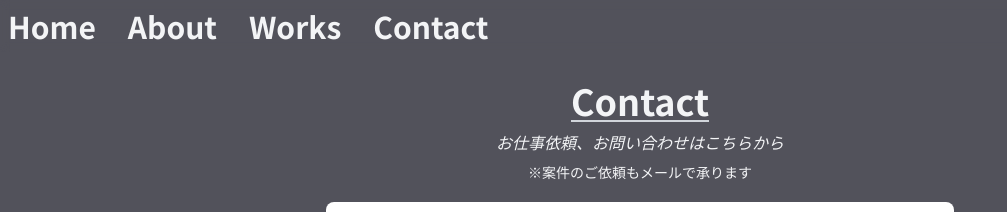
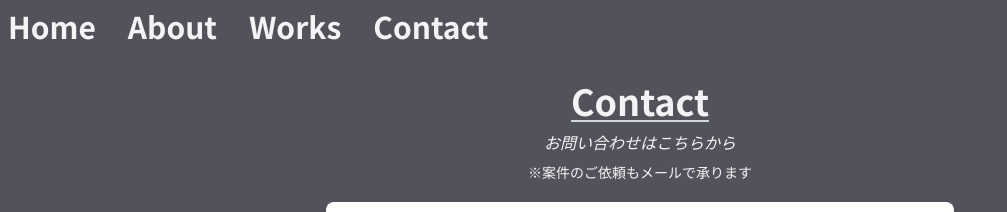
Before and after one commit to ryuno3/portfolio, a Next.js app: page /contact in a window 1280 px wide. Shown: the top 212 px of the page, without its empty margins (0-1007 px from the left). Built offline with nearby package versions, Linux system fonts and the light colour scheme; a web font is replaced by a local one.

Commit message:
くどい！！

```diff
--- a/src/app/contact/page.tsx
+++ b/src/app/contact/page.tsx
@@ -7,7 +7,7 @@ const Contact = () => {
     <div className="flex flex-col items-center justify-center p-3 pt-[10vh]">
       <Headline title="Contact" size="l" />
 
-      <p className=" italic p-2">お仕事依頼、お問い合わせはこちらから</p>
+      <p className=" italic p-2">お問い合わせはこちらから</p>
       <p className=" text-sm ">※案件のご依頼もメールで承ります</p>
       <main className=" w-[90%] md:w-[70%] lg:w-[50%] my-5 bg-white p-5 rounded-lg shadow-lg">
         <ContactForm />
```
